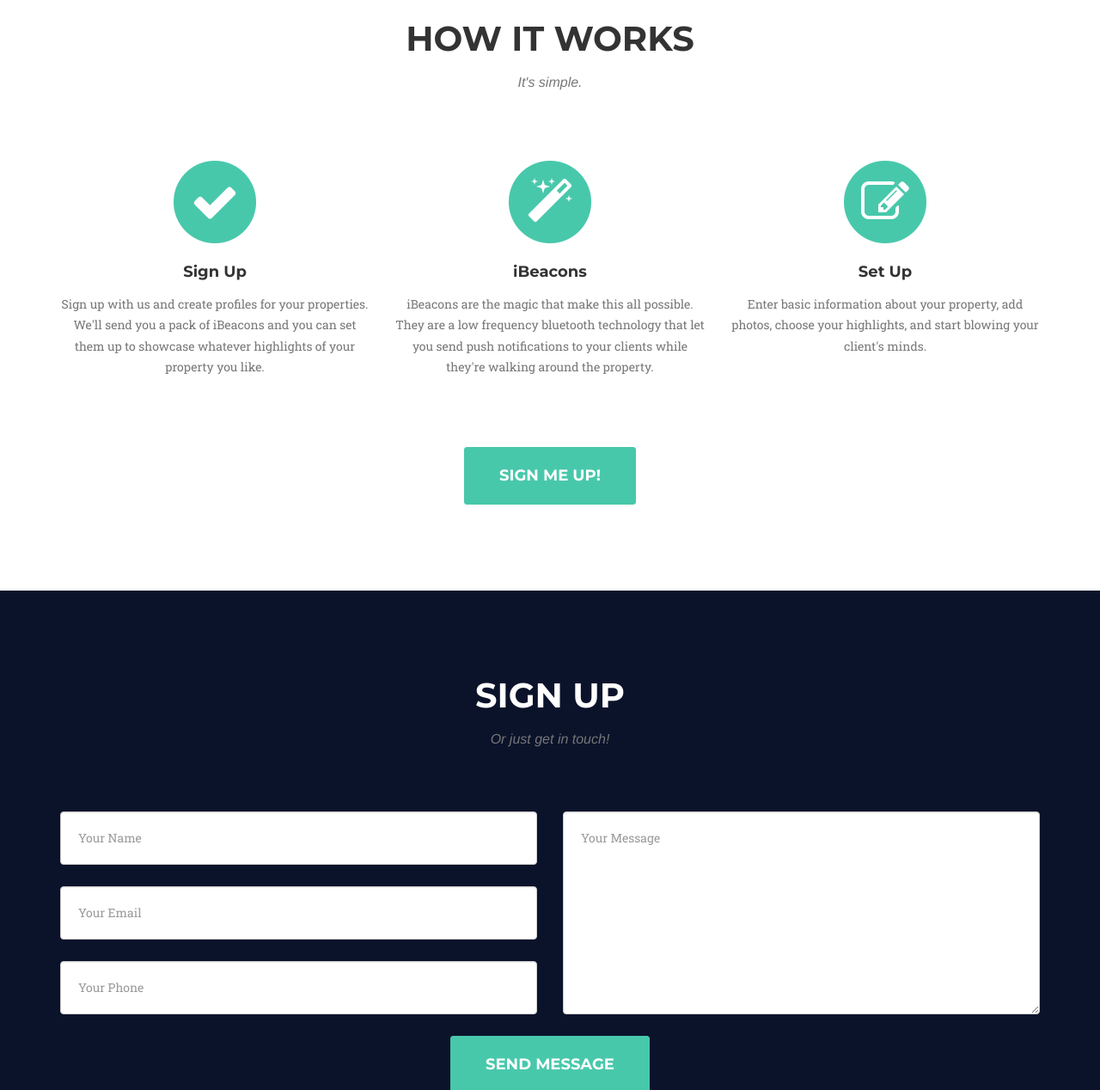
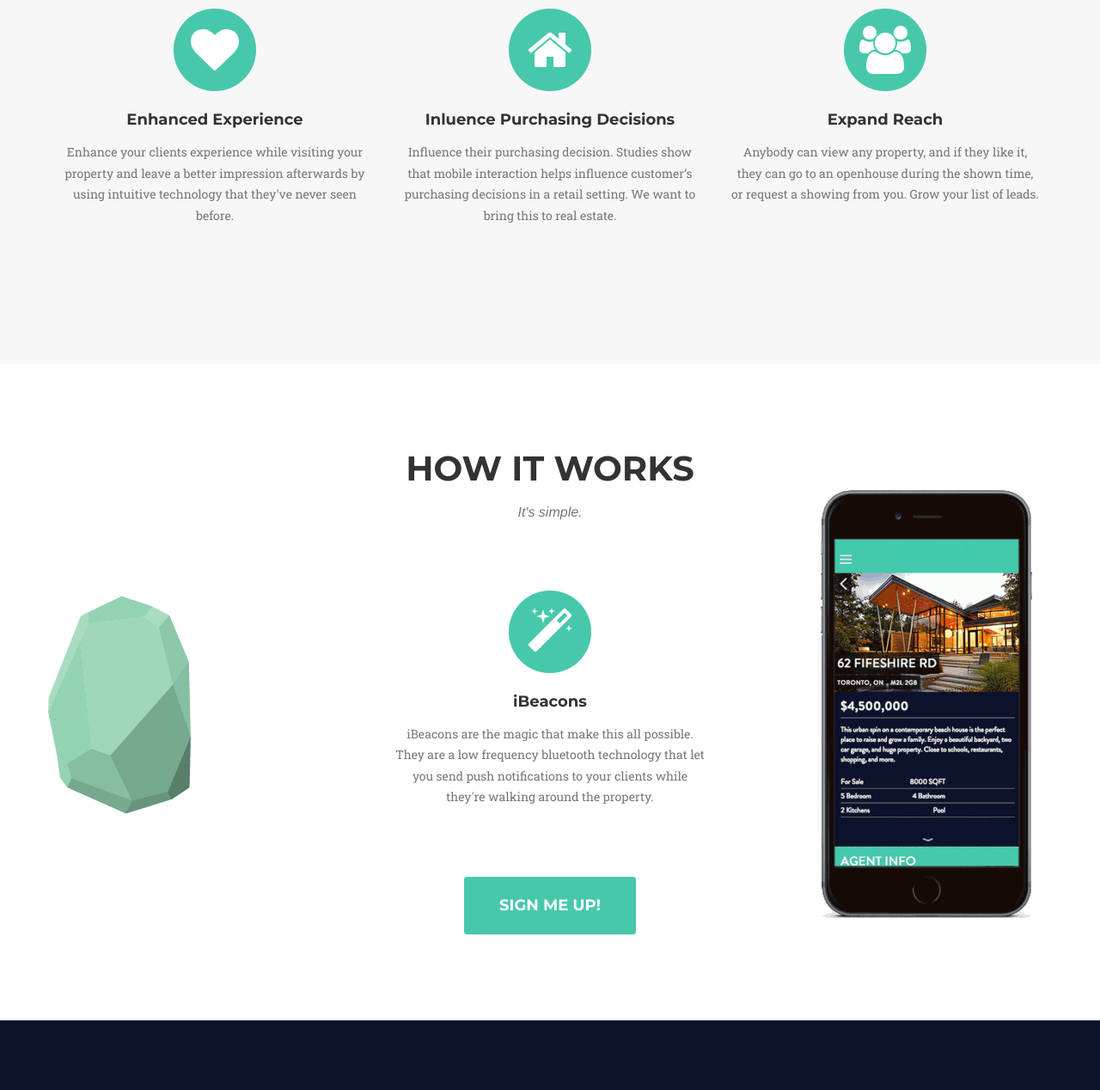
Before and after one commit to matthewmazzuca/openhouse-website, a plain HTML site: page index.html in a window 1280 px wide. Shown: the part 2227-3495 px from the top of the page at 86% size. Drawn offline with nearby package versions, Linux system fonts and the light colour scheme; a web font is replaced by a local one.

Commit message:
styling changes

```diff
--- a/css/agency.css
+++ b/css/agency.css
@@ -905,3 +905,28 @@ body {
 section#how {
     padding: 100px 0;
 }
+
+#phonebeacon {
+    position: absolute;
+    display: inline;
+    left: 7em;
+    top: -8em;
+    padding: 0;
+}
+
+#beacon {
+    position: absolute;
+    display: inline;
+    right: -11em;
+    top: -4em;
+    padding: 0;
+}
+
+#walkthrough {
+    position: relative;
+    display: inline;
+    right: 28em;
+    top: 4em;
+    padding: 0;
+
+}
--- a/index.html
+++ b/index.html
@@ -124,7 +124,8 @@
 
                     </span>
                     <h4 class="service-heading">An App</h4>
-                    <p class="text-muted">Openhouse is an app that lets your clients interact with certain highlighted aspects of your property, as chosen by you.  </p>
+                    <p class="text-muted">Openhouse is an app that lets your clients request property showings and interact with certain highlighted aspects of your property, as chosen by you.  </p>
+
                 </div>
                 <div class="col-md-4">
                     <span class="fa-stack fa-4x">
@@ -142,6 +143,9 @@
                     <h4 class="service-heading">Highlights</h4>
                     <p class="text-muted">Highlights are the selling features of a property that you want your clients to notice and remember. Show them different ways to set up a spare room or options for cabinets. The possibilities are endless!
                     </p>
+                     <div id="walkthrough">
+                        <img src="img/openhouse2.gif">
+                    </div>
                 </div>
             </div>
         </div>
@@ -199,12 +203,15 @@
 
             <div class="row text-center">
                 <div class="col-md-4">
-                    <span class="fa-stack fa-4x">
+                   <!-- <span class="fa-stack fa-4x">
                         <i class="fa fa-circle fa-stack-2x text-primary"></i>
                         <i class="fa fa-check fa-stack-1x fa-inverse"></i>
                     </span>
                     <h4 class="service-heading">Sign Up</h4>
-                    <p class="text-muted">Sign up with us and create profiles for your properties. We'll send you a pack of iBeacons and you can set them up to showcase whatever highlights of your property you like. </p>
+                    <p class="text-muted">Sign up with us and create profiles for your properties. We'll send you a pack of iBeacons and you can set them up to showcase whatever highlights of your property you like. </p>-->
+                    <div id="beacon">
+                        <img src="img/beacon.gif">
+                    </div>
                 </div>
                 <div class="col-md-4">
                     <span class="fa-stack fa-4x">
@@ -217,13 +224,17 @@
                 </div>
 
                 <div class="col-md-4">
-                    <span class="fa-stack fa-4x">
+                    <!--<span class="fa-stack fa-4x">
                         <i class="fa fa-circle fa-stack-2x text-primary"></i>
                         <i class="fa fa-edit fa-stack-1x fa-inverse"></i>
                     </span>
                     <h4 class="service-heading">Set Up</h4>
                     <p class="text-muted">
-                    Enter basic information about your property, add photos, choose your highlights, and start blowing your client's minds.</p>
+                    Enter basic information about your property, add photos, choose your highlights, and start blowing your client's minds.</p>-->
+
+                     <div id="phonebeacon">
+                        <img src="img/phonebeacon.gif">
+                    </div>
                 </div>
 
             </div>
```
Also changed, not shown: img/beacon.gif (added), img/openhouse1.gif (added), img/openhouse2.gif (added), img/phonebeacon.gif (added), 5 other files.
